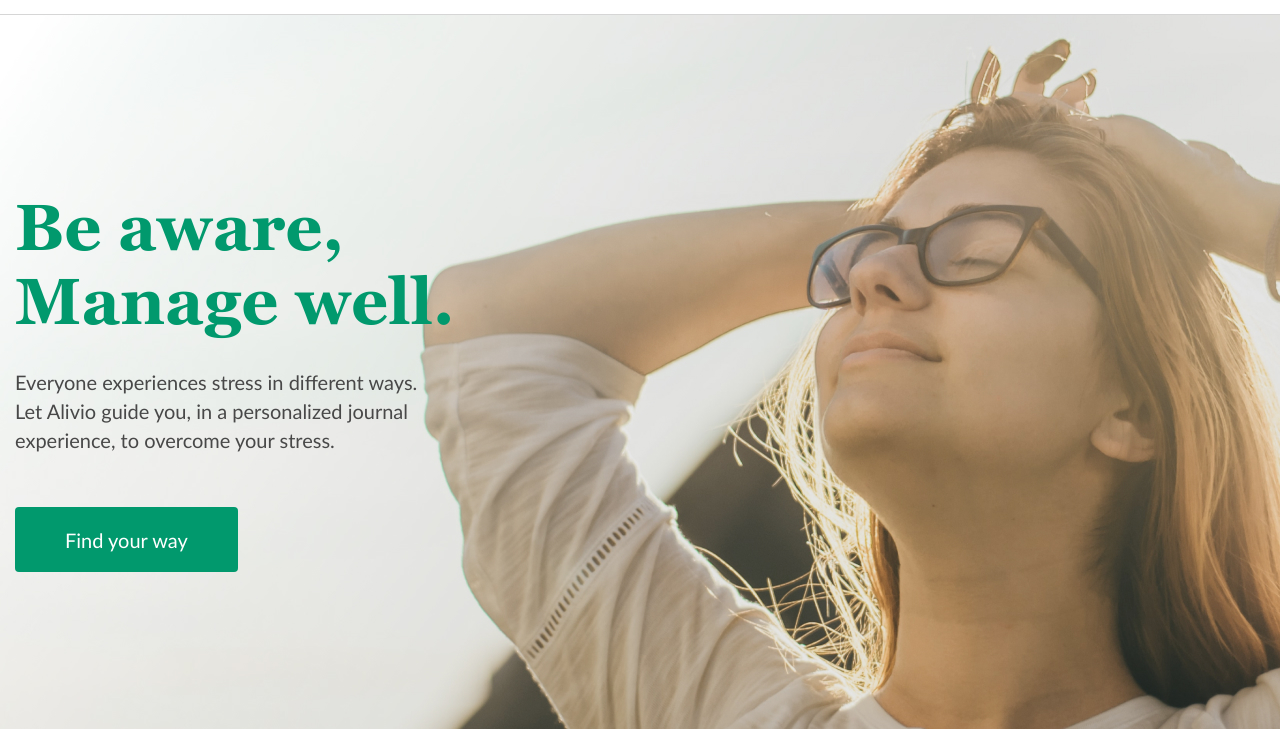
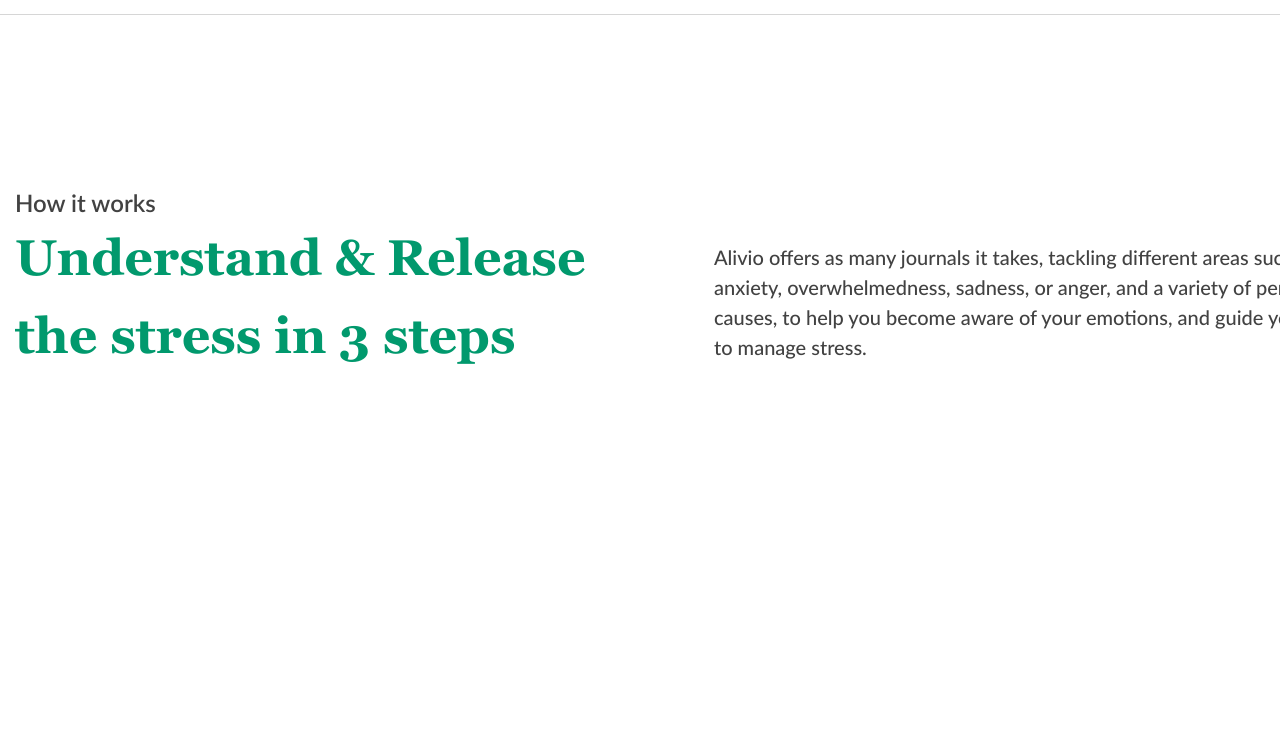
Before and after one commit to vladimirskaya/alivio, a plain HTML site: page index.html in a window 1280 px wide. Shown: the part 71-800 px from the top of the page. Drawn offline with Linux system fonts and the light colour scheme.

Commit message:
feat: section 2: how it works

```diff
--- /dev/null
+++ b/css/blocks/how-it-works.css
@@ -0,0 +1,40 @@
+.how-it-works {
+    padding-top: 169px;
+    padding-bottom: 51px;
+}
+
+.how-it-works-header {
+    display: flex;
+    justify-content: space-between;
+}
+
+.how-it-works-header-head {
+    max-width: 584px;
+    margin-right: 30px;
+}
+
+.how-it-works-title {
+    margin-bottom: -3px;
+    font-size: 24px;
+    font-weight: 600;
+    line-height: 157%;
+}
+
+.how-it-works-subtitle {
+    font-family: 'Georgia', serif;
+    font-weight: 700;
+    font-size: 50px;;
+    line-height: 157%;
+    color: #01996D;
+}
+
+.how-it-works-content {
+    max-width: 671px;
+    line-height: 150%;
+    font-weight: 500;
+    padding-top: 58px;
+}
+
+.how-it-works-content {
+
+}
--- a/index.html
+++ b/index.html
@@ -12,6 +12,7 @@
     <link rel="stylesheet" href="./css/blocks/btn.css">
     <link rel="stylesheet" href="./css/blocks/header.css">
     <link rel="stylesheet" href="./css/blocks/home.css">
+    <link rel="stylesheet" href="./css/blocks/how-it-works.css">
 
 
     <!--Fonts-->
@@ -44,7 +45,7 @@
     </header>
 
     <main class="main">
-        <section class="home">
+        <section class="home none">
             <div class="container">
                 <div class="home-content">
                     <h1 class="home-heading">Be aware, Manage well.</h1>
@@ -61,6 +62,30 @@
                 <img src="./images/home/BG.jpg" alt="background cover">
             </div>
         </section>
+
+        <!-- Начало секции  how it works -->
+        <section class="how-it-works">
+            <div class="container">
+
+                <div class="how-it-works-header">
+                    <div class="how-it-works-header-head">
+                        <h2 class="how-it-works-title">How it works</h2>
+                        <h3 class="how-it-works-subtitle">Understand & Release
+                            the stress in 3 steps</h3>
+                    </div>
+                    <div class="how-it-works-content">
+                        <p>Alivio offers as many journals it takes, tackling different areas such
+                            as anxiety, overwhelmedness, sadness, or anger, and a variety of
+                            personal causes, to help you become aware of your emotions, and
+                            guide you in how to manage stress.</p>
+                    </div>
+                </div>
+
+                <div class="how-it-works-steps"></div>
+            </div>
+        </section>
+        <!-- Конец секции How it works -->
+    </main>
     </main>
 </body>
 
```
